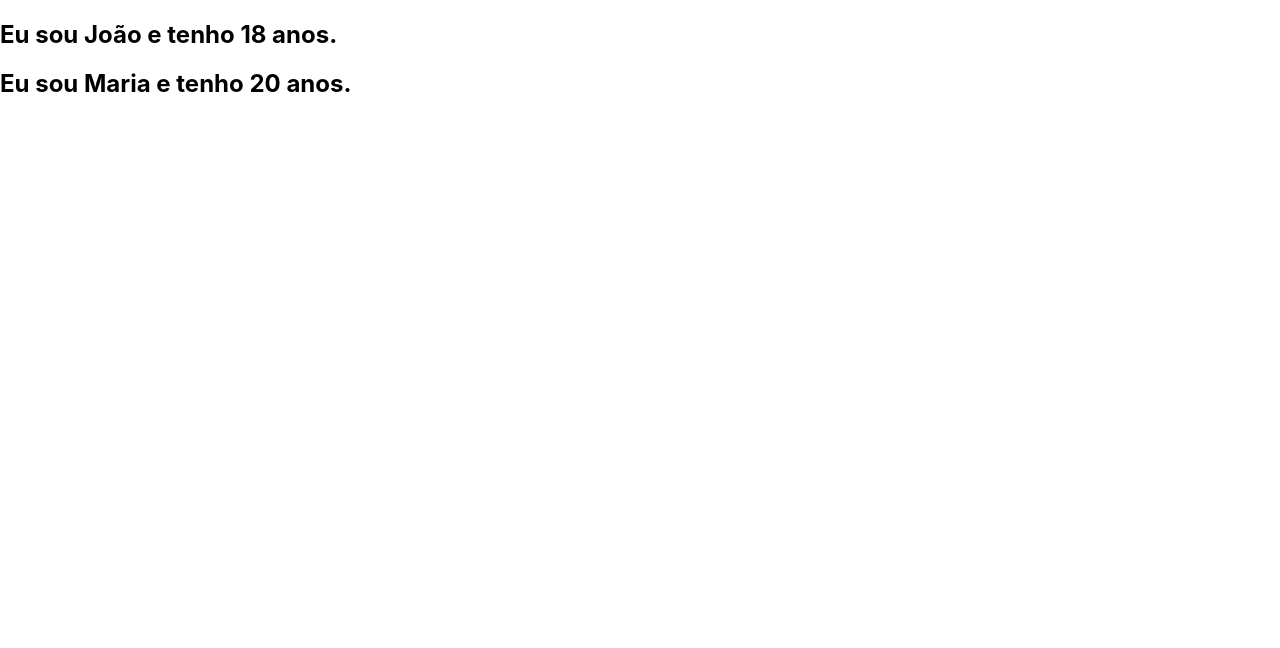
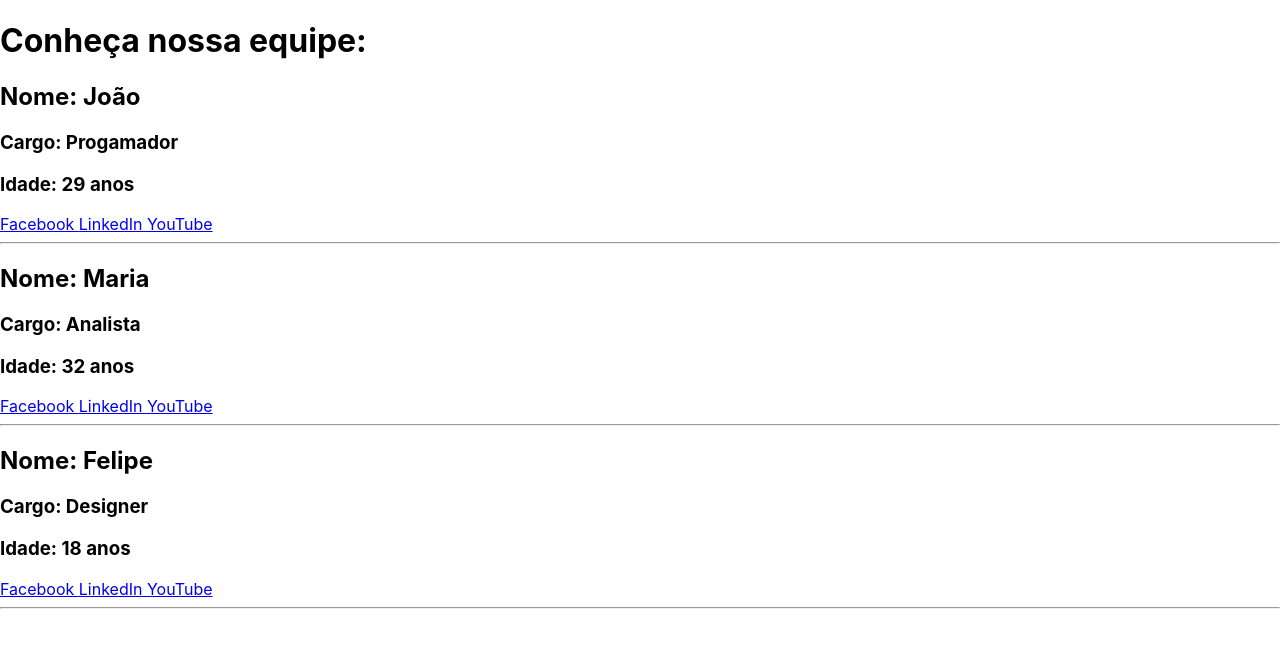
Before and after one commit to JoaoBijos/Curso-React-JS-, a React (Create React App) app: page / in a window 1280 px wide. Shown: the top 648 px of the page. Built offline with nearby package versions, Linux system fonts and the light colour scheme.

Commit message:
Props e component #2

```diff
--- a/src/App.js
+++ b/src/App.js
@@ -1,24 +1,49 @@
 // sempre que quiser utilizar o React, devemos importar ele para o arquivo
 import React from "react";
 
-// aqui um componente foi criado, e também ele recebe os parametros que foram passados para ele através do props
-const Bemvindo = (props) => {
-  // para a função retornar algo colocamos o return, e caso for preciso retornar mais de uma tag, deve-seabrir ()
+
+ // esse componente recebe os parametros passados por App()
+ // e chama outro passando também os mesmos parametros para ele
+ const Equipe = (props) => {
   return (
     <div>
-      <h2>
-        Eu sou {props.nome} e tenho {props.idade} anos.
-      </h2>
+      <Sobre nome={props.nome} cargo={props.cargo} idade={props.idade} />
+      <Social facebook={props.facebook} linkedin={props.linkedin} youtube={props.youtube}/>
+      <hr/>
     </div>
   );
 };
+
+
+// recebe os parametros de Equipe() e executa os comandos com eles
+const Sobre = (props) => {
+  return (
+    <div>
+      <h2>Nome: {props.nome}</h2>
+      <h3>Cargo: {props.cargo}</h3>
+      <h3>Idade: {props.idade} anos</h3>
+    </div>
+  );
+};
+
+const Social = props => {
+  return(
+    <div>
+      <a href={props.facebook}> Facebook </a>
+      <a href={props.linkedin}> LinkedIn </a>
+      <a href={props.youtube}> YouTube </a>
+    </div>
+  )
+}
 
 // aqui é chamado o componente Bemvindo, e também é passado para ele parametros
 function App() {
   return (
     <div>
-      <Bemvindo nome="João" idade="18" />
-      <Bemvindo nome="Maria" idade="20" />
+      <h1>Conheça nossa equipe:</h1>
+      <Equipe nome="João" cargo="Progamador" idade="29" facebook="https://pt-br.facebook.com/" linkedin="https://br.linkedin.com/" youtube="https://www.youtube.com/?gl=BR&tab=r1"/>
+      <Equipe nome="Maria" cargo="Analista" idade="32" facebook="https://pt-br.facebook.com/" linkedin="https://br.linkedin.com/" youtube="https://www.youtube.com/?gl=BR&tab=r1"/>
+      <Equipe nome="Felipe" cargo="Designer" idade="18" facebook="https://pt-br.facebook.com/" linkedin="https://br.linkedin.com/" youtube="https://www.youtube.com/?gl=BR&tab=r1"/>
     </div>
   );
 }
```
